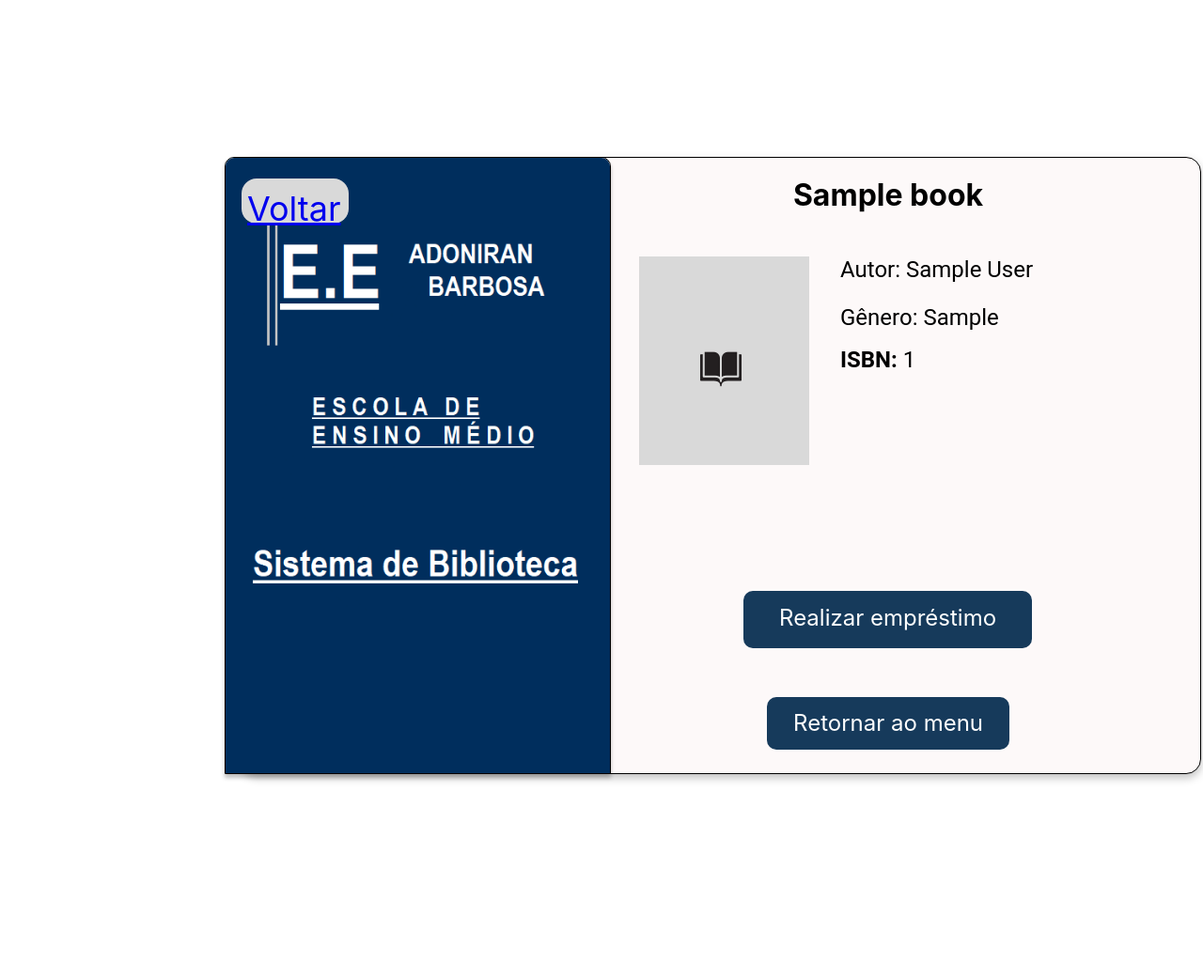
After one commit to ronoronorono/libraryManagerFront, a Django app: template templates/both/detalhesLivro.html in a window 1280 px wide; the page is wider, and only the part inside the window is pictured. The commit adds this page. Shown: that part at 94% size. Run offline with Django 5.2, Linux system fonts and the light colour scheme; the template is opened without the code that fills it: values that come from a table or form of the project are taken from there, others are empty; tables that the repository leaves empty hold one stand-in row (values such as "Sample post").

Commit message:
feat detalhes do livro

```diff
--- a/libraryManager/urls.py
+++ b/libraryManager/urls.py
@@ -27,6 +27,7 @@ from library.views.bookRegistrationView import bookRegistrationView
 from library.views.studentRegistrationView import studentRegistrationView
 from library.views.searchBooksView import searchBooksView
 from library.views.bookSearchResultView import bookSearchResultView
+from library.views.bookDetailsView import bookDetailsView
 
 urlpatterns = [
     path('admin/', admin.site.urls),
@@ -39,5 +40,6 @@ urlpatterns = [
     path('cadastroLivro/', bookRegistrationView, name='cadastroLivro'),
     path('cadastroAluno/', studentRegistrationView, name='cadastroAluno'),
     path('buscarLivros/', searchBooksView, name='buscarLivros'),
-    path('resultadoBuscaLivro/', bookSearchResultView, name='resultadoBuscaLivro')
+    path('resultadoBuscaLivro/', bookSearchResultView, name='resultadoBuscaLivro'),
+    path('detalhesLivro/', bookDetailsView, name='detalhesLivro'),
 ]
--- a/templates/both/buscarLivros.html
+++ b/templates/both/buscarLivros.html
@@ -41,7 +41,7 @@
     </div>
     <div
       style="width: 101.22px; height: 29px; left: 6px; top: 10px; position: absolute; color: black; font-size: 36px; font-family: Inter; font-weight: 400; word-wrap: break-word">
-      Voltar </div>
+      <a href="{% url 'menuAdm' %}">Voltar</a> </div>
   </div>
 
 </div>
--- /dev/null
+++ b/templates/both/detalhesLivro.html
@@ -0,0 +1,27 @@
+{% load static %}
+
+<div style="width: 1440px; height: 1024px; position: relative; background: white">
+    <div style="width: 1019px; height: 655px; left: 249px; top: 159px; position: absolute; background: #FDF9F9; box-shadow: 0px 4px 10px rgba(0, 0, 0, 0.25); border-radius: 16px; border: 1px black solid"></div>
+
+    <img style="width: 409px; height: 655px; left: 231px; top: 159px; position: absolute; box-shadow: 0px 4px 4px rgba(0, 0, 0, 0.25); border-top-left-radius: 10px; border-top-right-radius: 10px; border: 1px black solid" src="{% static 'images/Logo.png' %}" alt="Logo" />
+    <div style="width: 307.25px; height: 60.63px; left: 783px; top: 621px; position: absolute">
+      <div style="width: 307.25px; height: 60.63px; left: 0px; top: 0px; position: absolute; background: #163A5B; border-radius: 10px"></div>
+      <div style="width: 250.02px; height: 31.40px; left: 28.55px; top: 14.08px; position: absolute; text-align: center; color: white; font-size: 24px; font-family: Inter; font-weight: 400; word-wrap: break-word">Realizar empréstimo</div>
+    </div>
+    <div style="width: 246px; height: 52px; left: 814px; top: 180px; position: absolute; text-align: center; color: black; font-size: 32px; font-family: Inter; font-weight: 400; word-wrap: break-word"><b>{{ book.title }}</b></div>
+    <div style="width: 507px; height: 222px; left: 672px; top: 265px; position: absolute">
+      <div style="width: 293px; height: 28px; left: 214px; top: 0px; position: absolute; color: black; font-size: 24px; font-family: Roboto; font-weight: 400; word-wrap: break-word">Autor: {{ book.author }} </div>
+      <div style="width: 293px; height: 28px; left: 214px; top: 51px; position: absolute; color: black; font-size: 24px; font-family: Roboto; font-weight: 400; word-wrap: break-word">Gênero: {{ book.theme }} </div>
+      <div style="width: 293px; height: 28px; left: 214px; top: 96px; position: absolute; color: black; font-size: 24px; font-family: Roboto; font-weight: 400; word-wrap: break-word"><b>ISBN:</b> {{ book.id }}</div>
+      <div style="width: 181px; height: 222px; left: 0px; top: 0px; position: absolute; background: #D9D9D9"></div>
+      <div style="width: 103px; height: 30px; left: 35px; top: 96px; position: absolute; text-align: center; color: black; font-size: 24px; font-family: Roboto; font-weight: 400; word-wrap: break-word"> <img src="{% static 'images/livroPlaceHolder.png' %}" alt="livroPlaceHolder" ></div>
+    </div>
+    <div style="width: 114px; height: 48px; left: 249px; top: 182px; position: absolute">
+      <div style="width: 114px; height: 48px; left: 0px; top: 0px; position: absolute; background: #D9D9D9; border-radius: 16px"></div>
+      <div style="width: 101.22px; height: 29px; left: 6px; top: 10px; position: absolute; color: black; font-size: 36px; font-family: Inter; font-weight: 400; word-wrap: break-word"><a href="{% url 'resultadoBuscaLivro' %}">Voltar</a></div>
+    </div>
+    <div style="width: 258.25px; height: 56px; left: 808px; top: 734px; position: absolute">
+      <div style="width: 258.25px; height: 56px; left: 0px; top: 0px; position: absolute; background: #163A5B; border-radius: 10px"></div>
+      <div style="width: 210.15px; height: 29px; left: 24px; top: 13px; position: absolute; text-align: center; color: white; font-size: 24px; font-family: Inter; font-weight: 400; word-wrap: break-word"><a style="color:white; text-decoration: none;" href="{% url 'menuAdm' %}">Retornar ao menu</a></div>
+    </div>
+  </div>
```
Also changed, not shown: library/views/bookDetailsView.py (added, +10 -0 lines), templates/both/resultadoBuscaLivro.html (+6 -4 lines).
